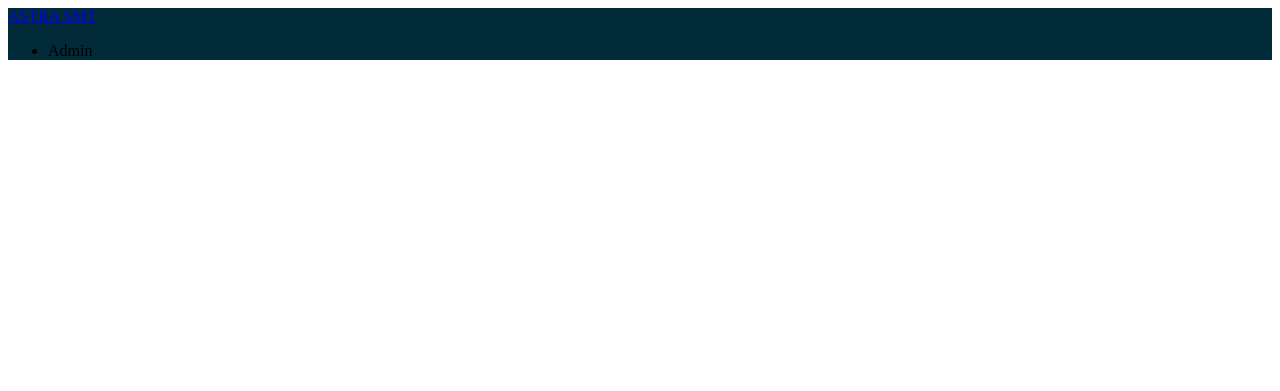
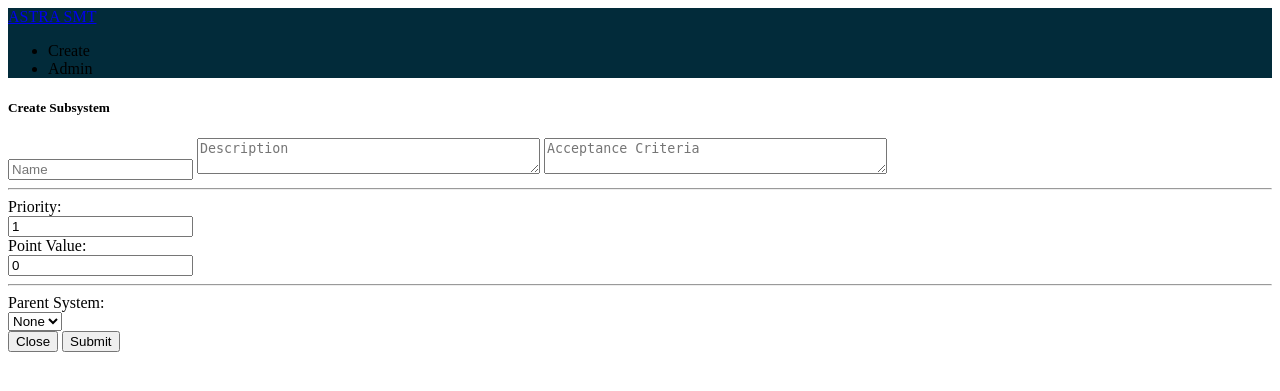
Before and after one commit to SHC-ASTRA/SMT, a Django app: template astra/smt/templates/smt/navbar.html in a window 1280 px wide. Shown: the top 391 px of the page. Run offline with Django 3.2, Linux system fonts and the light colour scheme; the template is opened without the code that fills it, so the values that code supplies are empty.

Commit message:
Added subsystem creation modal

```diff
--- a/astra/smt/templates/smt/navbar.html
+++ b/astra/smt/templates/smt/navbar.html
@@ -1,14 +1,76 @@
-{% load static %}
+{% load octicons %}
 
 <nav class="justify-content-between shadow-lg navbar sticky-top navbar-expand navbar-dark"
     style="background-color: #022B3A;">
     <a class="navbar-brand" href="/">
-        <!-- <img src="{% static 'logo.png' %}" width="30" height="30" class="d-inline-block align-top" alt=""> -->
         ASTRA SMT
     </a>
     <ul class="navbar-nav">
+        <li class="ml-2 nav-item">
+            <a class="btn btn-light" data-toggle="modal" data-target="#create-subsystem">Create</a>
+        </li>
         <li class="ml-2 nav-item">
             <a class="btn btn-outline-dark text-light" oncontextmenu="window.location.href = '/admin';">Admin</a>
         </li>
     </ul>
 </nav>
+
+<div class="modal fade" id="create-subsystem" tabindex="-1" role="dialog" aria-labelledby="exampleModalLabel"
+    aria-hidden="true">
+    <div class="modal-dialog" role="document">
+        <div class="modal-content">
+            <div class="mb-1 card-header">
+                <h5 class="modal-title" id="exampleModalLabel">Create Subsystem</h5>
+            </div>
+            <form action="/create_subsystem" method="POST">
+                {% csrf_token %}
+                <div class="modal-body">
+                    <div class="form-group">
+                        <input class="mb-1 form-control form-control-lg" type="text" name="name" maxlength="64"
+                            required="" id="name" placeholder="Name">
+                        <textarea class="mb-1 form-control form-control-sm" name="desc" cols="40" rows="2"
+                            maxlength="1024" id="desc" placeholder="Description" required></textarea>
+                        <textarea class="mb-1 form-control form-control-sm" name="ac" cols="40" rows="2"
+                            maxlength="2048" id="ac" placeholder="Acceptance Criteria" required></textarea>
+                    </div>
+                    <hr>
+                    <div class="form-group">
+                        <div class="input-group mb-2 mr-sm-2">
+                            <div class="input-group-prepend">
+                                <div class=" input-group-text" style="width: 150px;">Priority:</div>
+                            </div>
+                            <input class="form-control" type="number" name="priority" value="1" required=""
+                                id="priority">
+                        </div>
+                        <div class="input-group mb-2 mr-sm-2">
+                            <div class="input-group-prepend">
+                                <div class=" input-group-text" style="width: 150px;">Point Value:</div>
+                            </div>
+                            <input class="form-control" type="number" name="point_value" value="0" step="0.5"
+                                required="" id="point_value">
+                        </div>
+                    </div>
+                    <hr>
+                    <div class="form-group">
+                        <div class="input-group mb-2 mr-sm-2">
+                            <div class="input-group-prepend">
+                                <div class="input-group-text" style="width: 150px;">Parent System:</div>
+                            </div>
+                            <select class="form-control" name="parent_system" id="parent_system">
+                                {% for subsystem in subsystems %}
+                                <option value="{{ subsystem.pk }}" selected="">{{ subsystem }}</option>
+                                {% empty %}
+                                <option value="" selected="">None</option>
+                                {% endfor %}
+                            </select>
+                        </div>
+                    </div>
+                    <div class="py-2 modal-footer">
+                        <button type="button" class="btn btn-secondary" data-dismiss="modal">Close</button>
+                        <button type="submit" class="btn btn-primary">Submit</button>
+                    </div>
+                </div>
+            </form>
+        </div>
+    </div>
+</div>
--- a/astra/smt/urls.py
+++ b/astra/smt/urls.py
@@ -7,5 +7,6 @@
     path('', views.index),
     path('add_person_to_subsystem', views.add_person_to_subsystem),
     path('remove_assignment', views.remove_assignment),
-    path('failed_to_contact', views.failed_to_contact)
+    path('create_subsystem', views.create_subsystem),
+    path('failed_to_contact', views.failed_to_contact),
 ]
```
Also changed, not shown: astra/smt/forms.py (added, +8 -0 lines), astra/smt/views.py (+29 -1 lines).
